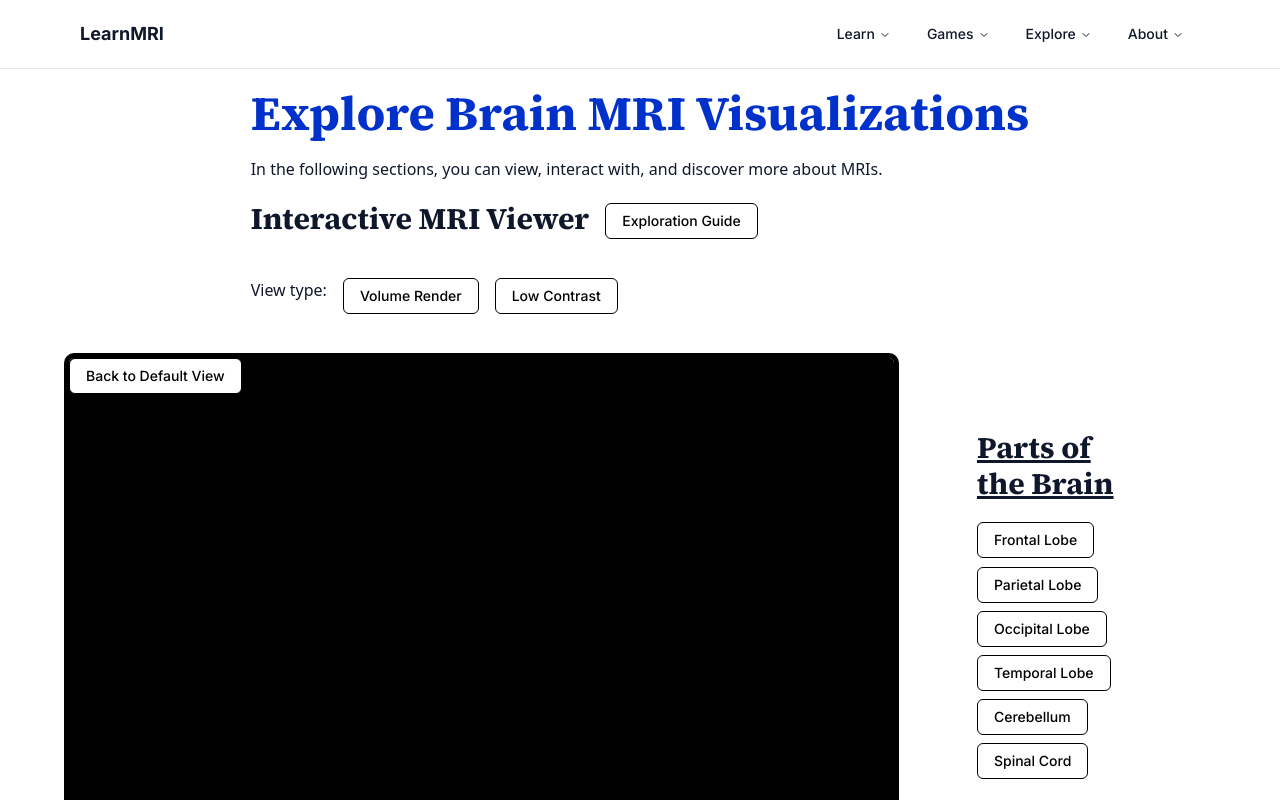
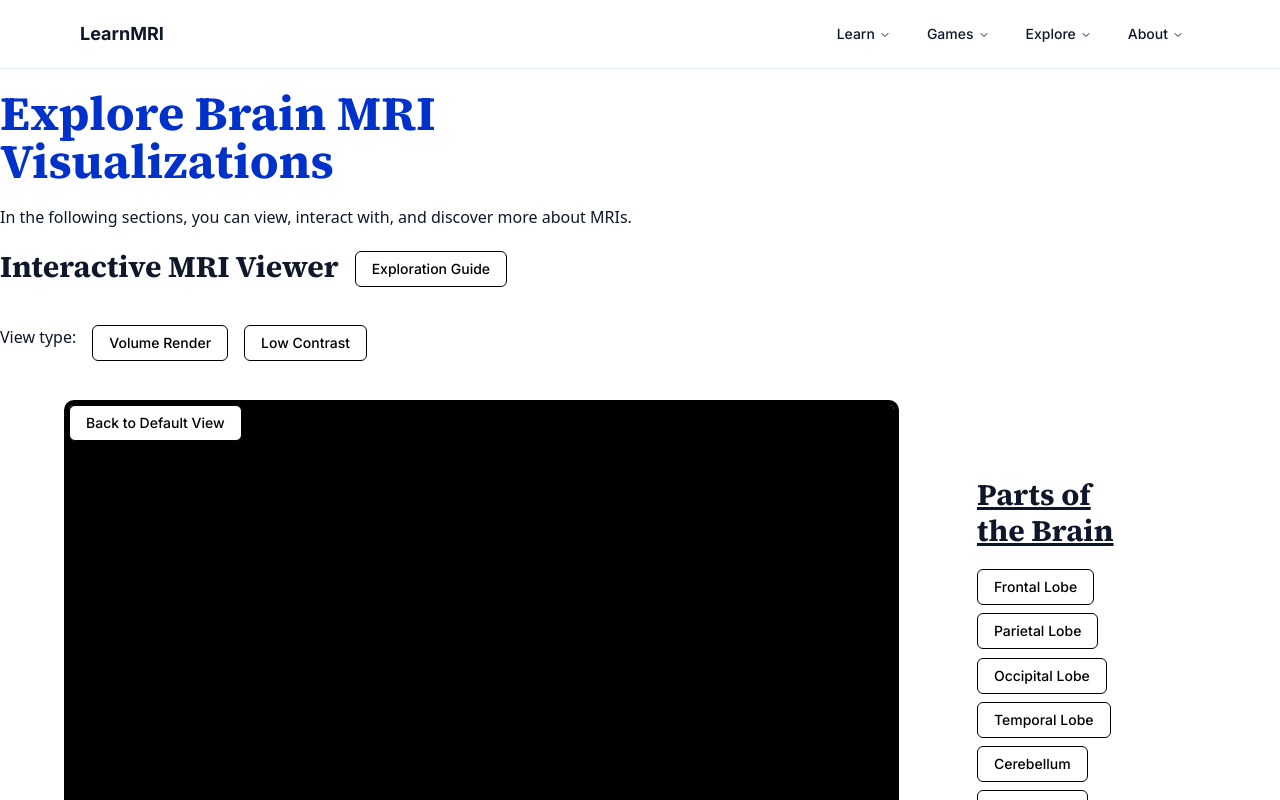
Before and after one commit to mikaelatho/medical-imagers-shadcn, a Next.js app: page /explore in a window 1280 px wide. Shown: the top 800 px of the page. Built offline with nearby package versions, Linux system fonts and the light colour scheme; no server answers.

Commit message:
Title margin

```diff
--- a/app/explore/page.tsx
+++ b/app/explore/page.tsx
@@ -13,18 +13,18 @@ export default function Explore() {
 
   return (
     <main className="min-h-screen flex flex-col items-center justify-start" style={{scrollBehavior: "smooth"}}>
-      <div className="text-left">
+      <div style={{marginRight: "40%"}}>
 
         {/* ----------HEADER---------- */}
 
-<div>
+      <div>
           <h1 className="text-4xl sm:text-5xl font-bold font-source-serif-4 text-blue-700 my-5 text-left">
             Explore Brain MRI Visualizations
           </h1>
           <p className="text-wrap break-words sm:text-pretty">
             In the following sections, you can view, interact with, and discover more about MRIs.
           </p>
-</div>
+        </div>
 
         {/* ----------SUBTITLE---------- */}
         <div className="flex gap-4">
@@ -42,7 +42,7 @@ export default function Explore() {
           <Button variant="explore" style={{marginBottom: "5%"}} onClick={() => setOpacity(0.15)}>Low Contrast</Button>
           <br/>
         </div>
-      </div>
+    </div>
 
       <div
         id="float-container"
```
Also changed, not shown: public/explore-assets/images/walkthrough/wt5.png.
